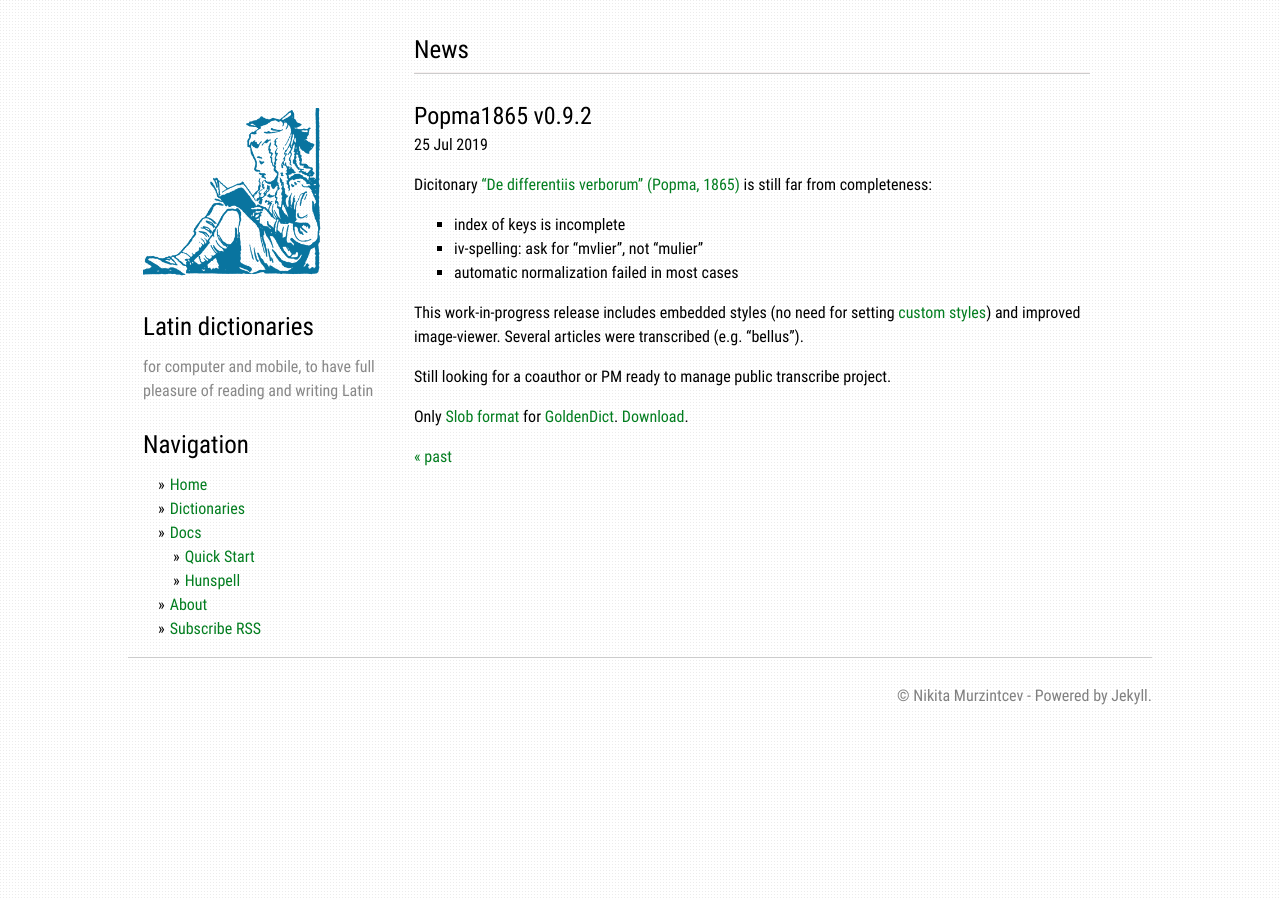
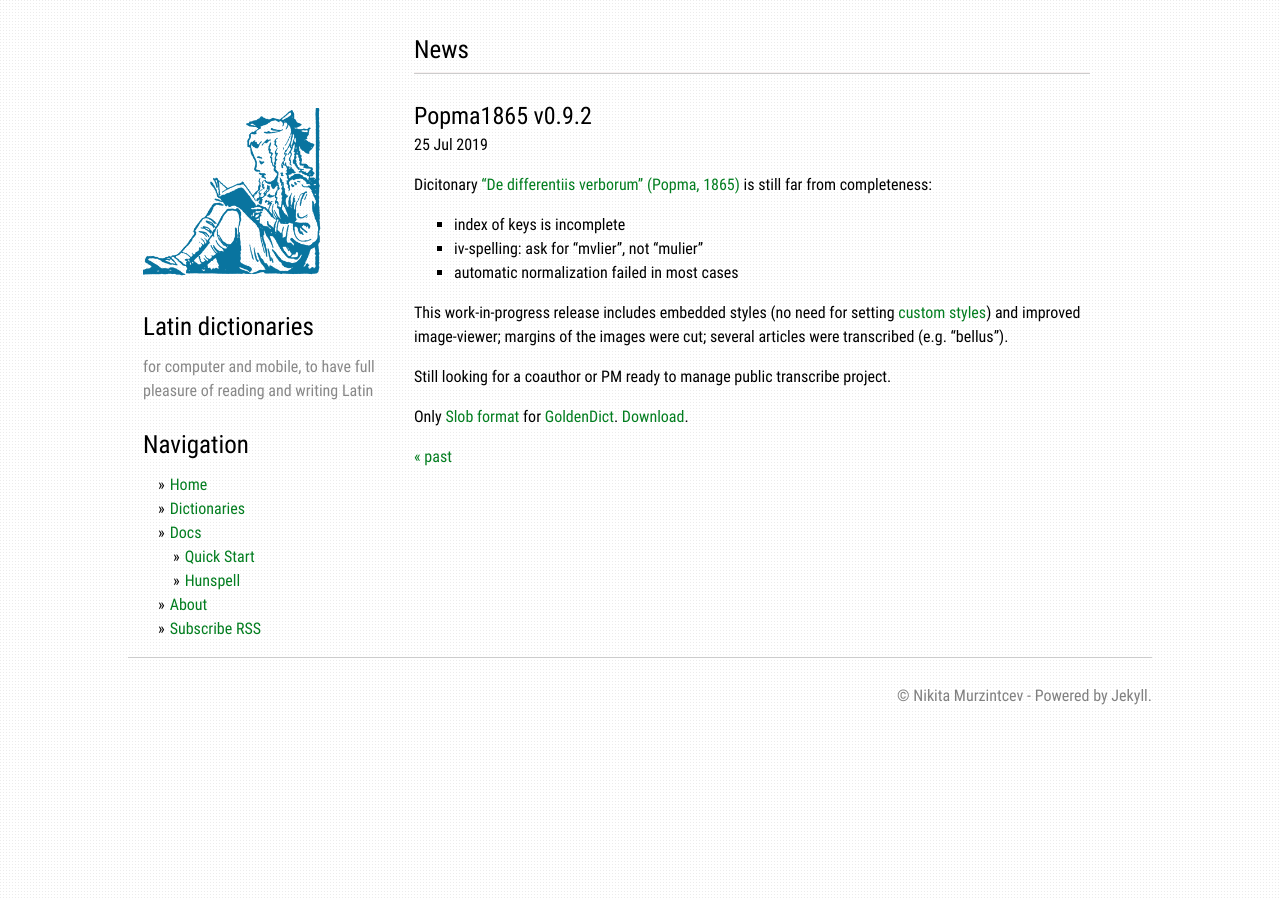
Before and after one commit to nikita-moor/dictionaries, a Jekyll site: the page built from _posts/2019-07-25-Popma1865.md, in a window 1280 px wide. Built offline with Jekyll 4.4.1, drawn with Linux system fonts in a browser that asks for light colours.

Commit message:
Popma1865 post

```diff
--- a/_posts/2019-07-25-Popma1865.md
+++ b/_posts/2019-07-25-Popma1865.md
@@ -9,7 +9,7 @@ Dicitonary ["De differentiis verborum" (Popma, 1865)][2] is still far from compl
 * iv-spelling: ask for "mvlier", not "mulier"
 * automatic normalization failed in most cases
 
-This work-in-progress release includes embedded styles (no need for setting [custom styles][5]) and improved image-viewer. Several articles were transcribed (e.g. "bellus").
+This work-in-progress release includes embedded styles (no need for setting [custom styles][5]) and improved image-viewer; margins of the images were cut; several articles were transcribed (e.g. "bellus").
 
 Still looking for a coauthor or PM ready to manage public transcribe project.
 
```
